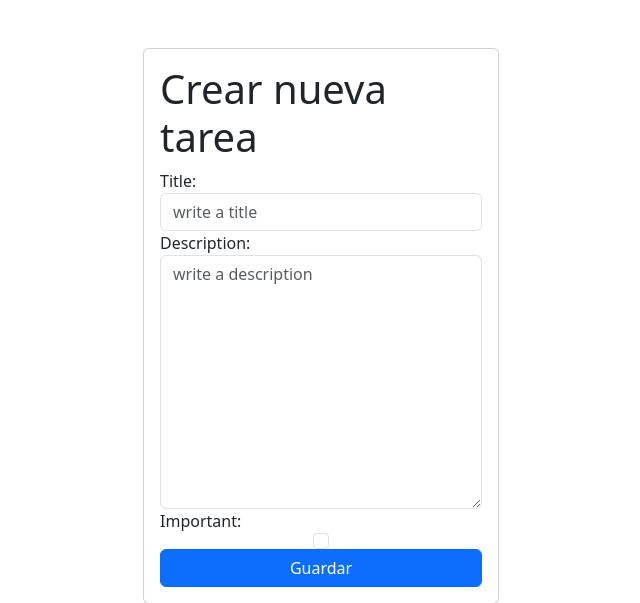
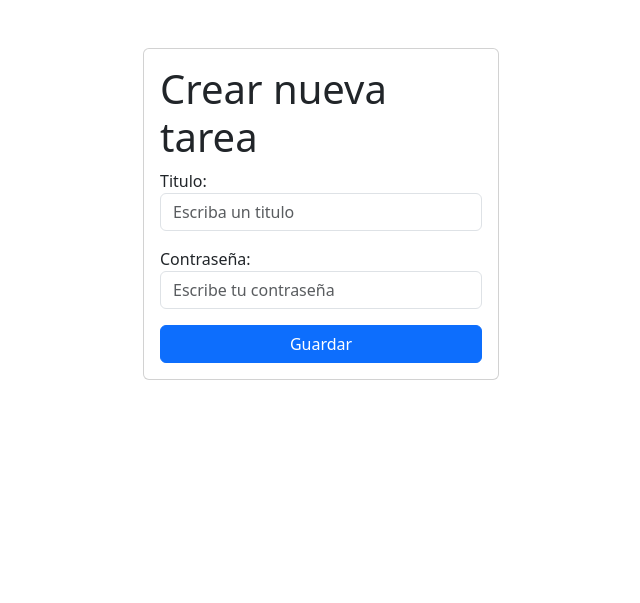
Before and after one commit to danillua/django-auth-crud, a Django app: page /tasks/create/ in a window 1280 px wide. Shown: the part 56-659 px from the top of the page, without its empty margins (319-959 px from the left). Run offline with Django 4.2, Linux system fonts and the light colour scheme; the visitor is signed in with stand-in values (Sample User, id 1).

Commit message:
Actualizacion2

```diff
--- a/tasks/templates/create_task.html
+++ b/tasks/templates/create_task.html
@@ -14,7 +14,15 @@
 
                 {% csrf_token %}
 
-                {{form}}
+                <div class="mb-3">
+                    <label for="titulo">Titulo:</label>
+                    <input type="text" name="titulo" id="titulo" class="form-control" placeholder="Escriba un titulo">
+                </div>
+
+                <div class="mb-3">
+                    <label for="password">Contraseña:</label>
+                    <input type="password" name="password" id="password" class="form-control" placeholder="Escribe tu contraseña">
+                </div>
 
                 <button class="btn btn-primary">
                     Guardar
```
